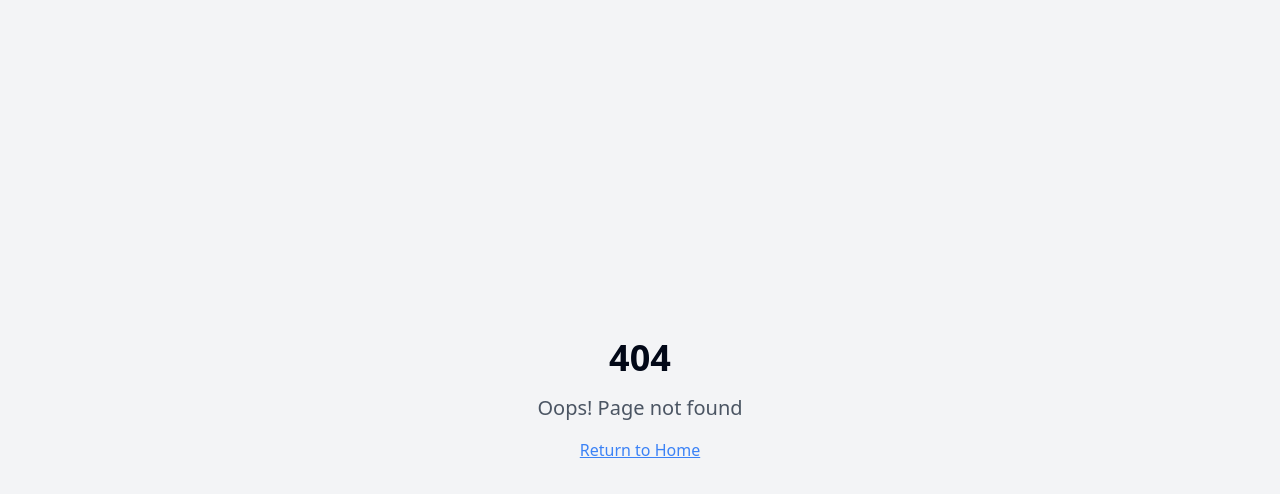
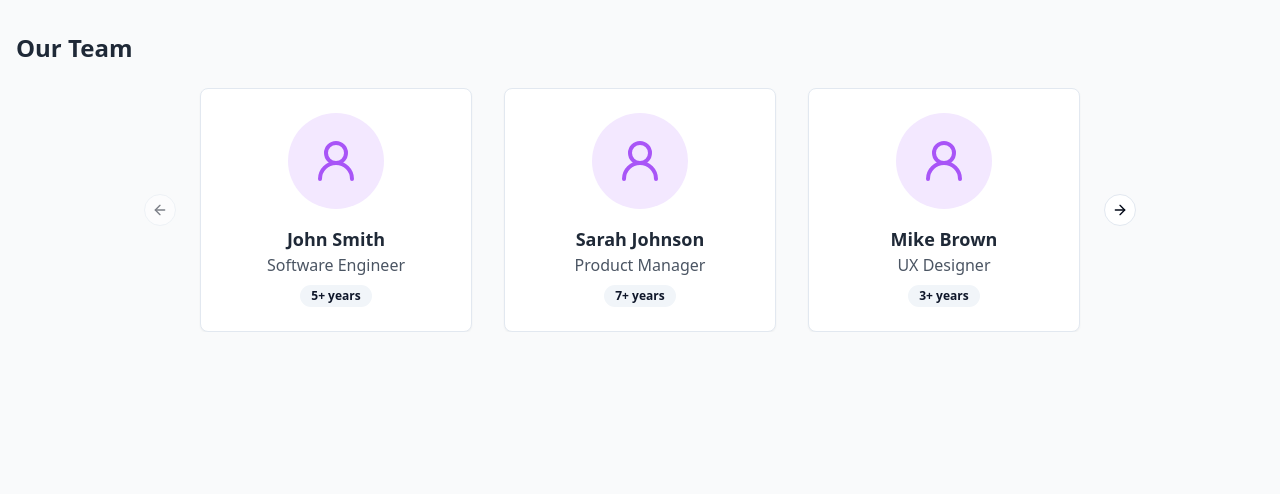
Before and after one commit to naeemgujjar6/friend-invite-garden, a React (Vite) app: page /employees in a window 1280 px wide. Before the commit this address had no page. Shown: the top 494 px of the page. Built offline with nearby package versions, Linux system fonts and the light colour scheme.

Commit message:
feat: Add employees slide
Adds a new slide to the carousel for displaying employee information.

```diff
--- a/src/App.tsx
+++ b/src/App.tsx
@@ -1,4 +1,3 @@
-
 import { Toaster } from "@/components/ui/toaster";
 import { Toaster as Sonner } from "@/components/ui/sonner";
 import { TooltipProvider } from "@/components/ui/tooltip";
@@ -14,6 +13,7 @@ import DriverProfile from "./pages/DriverProfile";
 import ChooseLanguage from "./pages/ChooseLanguage";
 import Is from "./pages/Is";
 import Categories from "./pages/Categories";
+import Employees from "./pages/Employees";
 
 const queryClient = new QueryClient();
 
@@ -26,6 +26,7 @@ const App = () => (
         <Routes>
           <Route path="/" element={<Index />} />
           <Route path="/categories" element={<Categories />} />
+          <Route path="/employees" element={<Employees />} />
           <Route path="/invite" element={<InviteFriend />} />
           <Route path="/login" element={<LoginSignup />} />
           <Route path="/choose-language" element={<ChooseLanguage />} />
--- /dev/null
+++ b/src/pages/Employees.tsx
@@ -0,0 +1,51 @@
+
+import {
+  Carousel,
+  CarouselContent,
+  CarouselItem,
+  CarouselNext,
+  CarouselPrevious,
+} from "@/components/ui/carousel";
+import { Card, CardContent } from "@/components/ui/card";
+import { Badge } from "@/components/ui/badge";
+import { UserRound } from "lucide-react";
+
+const employees = [
+  { name: "John Smith", role: "Software Engineer", years: "5+ years" },
+  { name: "Sarah Johnson", role: "Product Manager", years: "7+ years" },
+  { name: "Mike Brown", role: "UX Designer", years: "3+ years" },
+  { name: "Emily Davis", role: "Marketing Lead", years: "4+ years" },
+  { name: "David Wilson", role: "Sales Director", years: "6+ years" },
+];
+
+const Employees = () => {
+  return (
+    <div className="min-h-screen bg-gray-50 py-8 px-4">
+      <div className="max-w-7xl mx-auto">
+        <h1 className="text-2xl font-semibold mb-6 text-gray-800">Our Team</h1>
+        <Carousel className="w-full max-w-4xl mx-auto">
+          <CarouselContent>
+            {employees.map((employee) => (
+              <CarouselItem key={employee.name} className="md:basis-1/2 lg:basis-1/3">
+                <Card className="mx-2">
+                  <CardContent className="p-6 flex flex-col items-center">
+                    <div className="w-24 h-24 rounded-full bg-purple-100 flex items-center justify-center mb-4">
+                      <UserRound className="w-12 h-12 text-purple-500" />
+                    </div>
+                    <h3 className="text-lg font-semibold text-gray-800">{employee.name}</h3>
+                    <p className="text-gray-600 mb-2">{employee.role}</p>
+                    <Badge variant="secondary">{employee.years}</Badge>
+                  </CardContent>
+                </Card>
+              </CarouselItem>
+            ))}
+          </CarouselContent>
+          <CarouselPrevious className="hidden md:flex" />
+          <CarouselNext className="hidden md:flex" />
+        </Carousel>
+      </div>
+    </div>
+  );
+};
+
+export default Employees;
--- a/src/pages/Index.tsx
+++ b/src/pages/Index.tsx
@@ -14,6 +14,12 @@ const Index = () => {
             className="inline-block px-6 py-3 rounded-xl bg-purple-500 text-white font-semibold text-lg hover:bg-purple-600 transition mb-2"
           >
             Browse Categories
+          </Link>
+          <Link
+            to="/employees"
+            className="inline-block px-6 py-3 rounded-xl bg-gray-800 text-white font-semibold text-lg hover:bg-gray-900 transition mb-2"
+          >
+            Meet Our Team
           </Link>
           <a
             href="/login"
```
